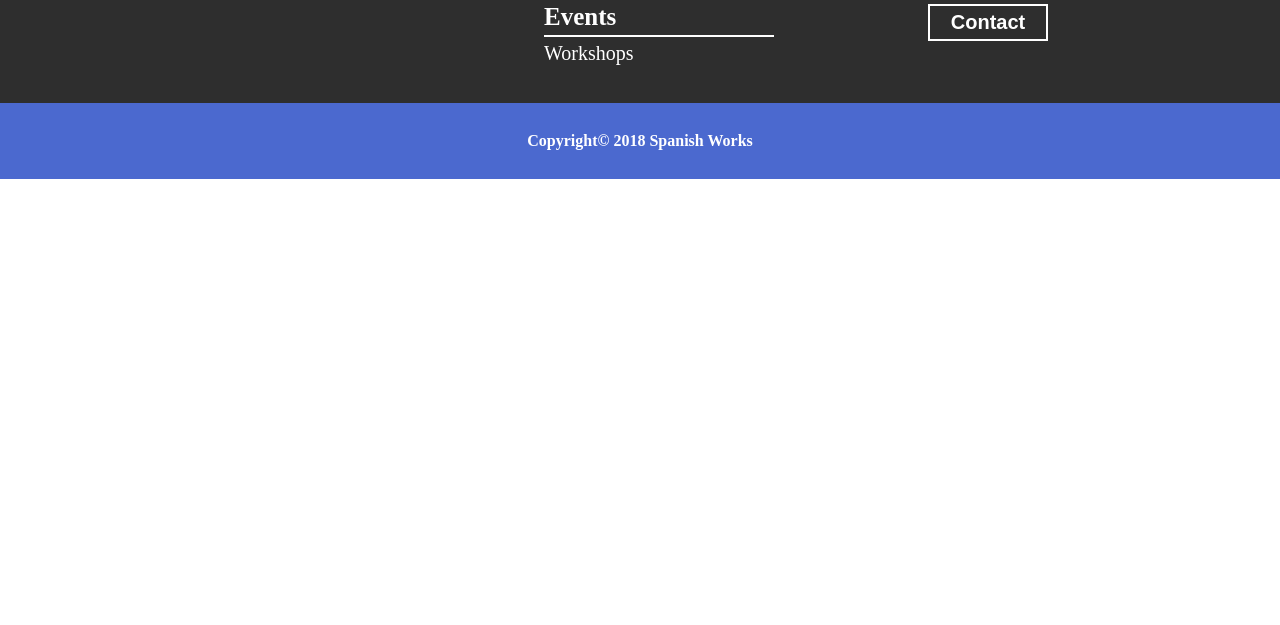
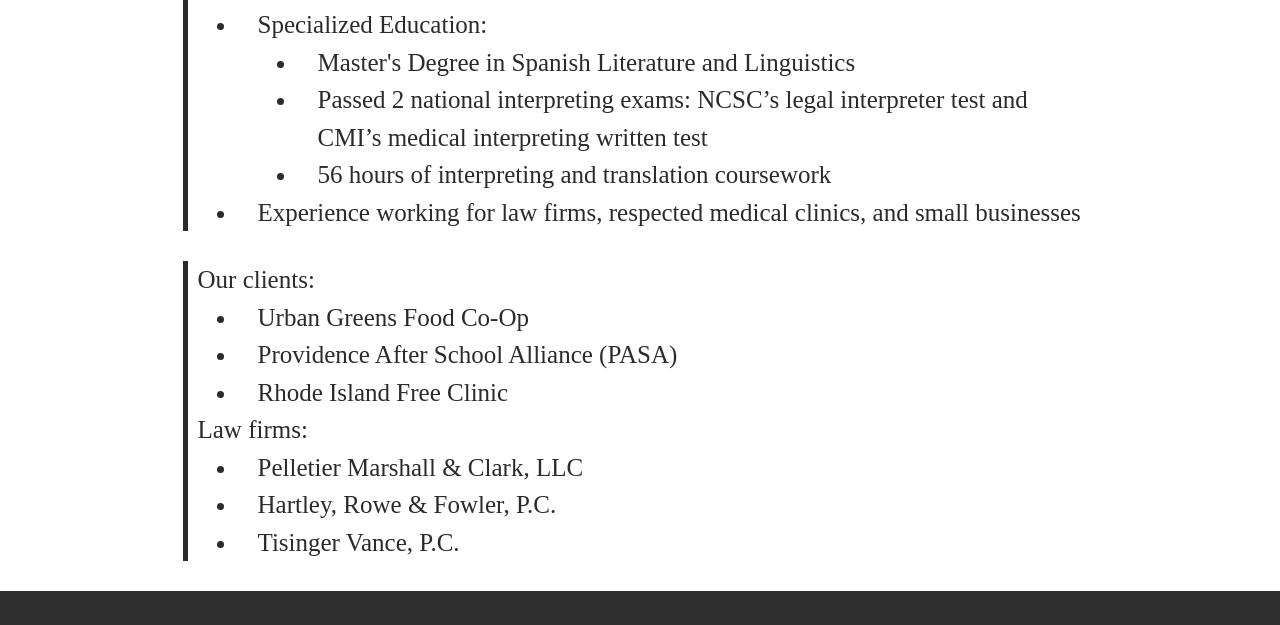
Before and after one commit to jrhoads/spanishworks, a plain HTML site: page about.html in a window 1280 px wide. Shown: the part 915-1540 px from the top of the page. Before the commit the page ends 1094 px from the top, so only its background shows below. Drawn offline with Linux system fonts and the light colour scheme.

Commit message:
Change about text and style

```diff
--- a/CSS/about.css
+++ b/CSS/about.css
@@ -20,3 +20,12 @@
     border-left: 5px solid rgb(43, 43, 43);
     max-width: 900px;
 }
+
+.about-detail ul {
+  list-style: disc;
+  padding-left: 40px;
+}
+
+.about-detail ul>li{
+	padding-left:20px;
+}
--- a/about.html
+++ b/about.html
@@ -44,7 +44,54 @@
 
   <div class="about-content">
       <h1 class="about-title">About</h1>
-      <h2 class="about-detail">Spanish Works provides interpreting and marketing in Spanish for businesses that want to communicate across cultures. Whether you are a small business owner wanting to increase your client base by marketing to the Hispanic community (30% in Providence according to the 2000 Census) or a lawyer needing to present a certified translation in court, Spanish Works is here for you. Let us help you improve your business by communicating across cultures with accuracy.</h2>
+      <div class="about-detail">Spanish Works provides interpreting and marketing in Spanish for businesses that want to communicate across cultures. Whether you are a small business owner wanting to increase your client base by marketing to the Hispanic community (30% in Providence according to the 2000 Census) or a lawyer needing to present a certified translation in court, Spanish Works is here for you. Let us help you improve your business by communicating across cultures with accuracy.
+      </div>
+<div class="about-detail">
+ Why choose Spanish Works? You will receive:
+ <ul>
+   <li>Accurate and precise translations with correct shades of meaning and register</li>
+   <li>Certified and notarized translations</li>
+   <li>Specialized Education:<ul>
+     <li>Master's Degree in Spanish Literature and Linguistics</li>
+     <li>Passed 2 national interpreting exams: NCSC’s legal interpreter test and CMI’s medical interpreting written test</li>
+     <li>56 hours of interpreting and translation coursework</li>
+   </ul></li>
+   <li>Experience working for law firms, respected medical clinics, and small businesses</li>
+ </ul>
+</div>
+
+<div class="about-detail">
+    Our clients:
+    <ul>
+      <li>Urban Greens Food Co-Op</li>
+      <li>Providence After School Alliance (PASA)</li>
+      <li>Rhode Island Free Clinic</li>
+    </ul>
+
+    Law firms:
+    <ul>
+      <li>Pelletier Marshall & Clark, LLC</li>
+      <li>Hartley, Rowe & Fowler, P.C.</li>
+      <li>Tisinger Vance, P.C.</li>
+    </ul>
+</div>
+
+
+
+
+
+
+
+
+
+
+
+
+
+
+
+
+
       <div class="">
 
       </div>
```
Also changed, not shown: CSS/style.css (+2 -5 lines), index.html (+3 -2 lines).
